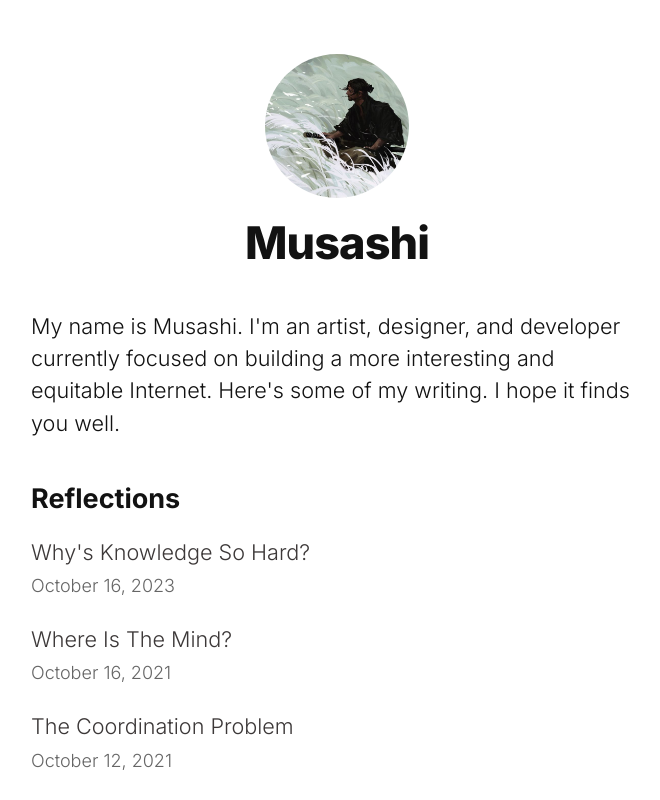
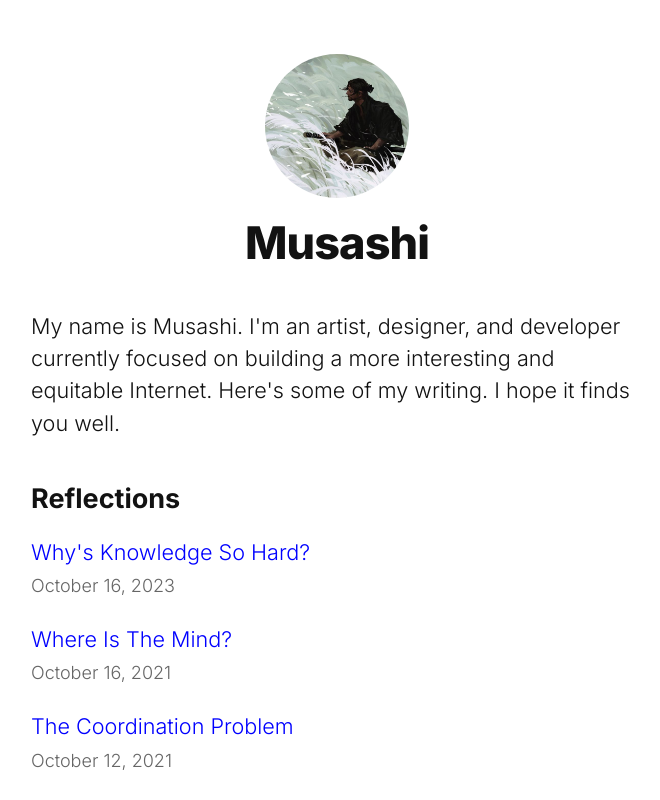
Before and after one commit to nathanmcniece1/musashi-blog, a Next.js app: page / in a window 1280 px wide. Shown: the top 800 px of the page, without its empty margins (303-963 px from the left). Built offline with nearby package versions, Linux system fonts and the light colour scheme.

Commit message:
new commit

```diff
--- a/styles/global.css
+++ b/styles/global.css
@@ -14,7 +14,7 @@ body {
 }
 
 a {
-  color: rgb(60, 56, 56);
+  color:blue;
   text-decoration: none;
 }
 
```
